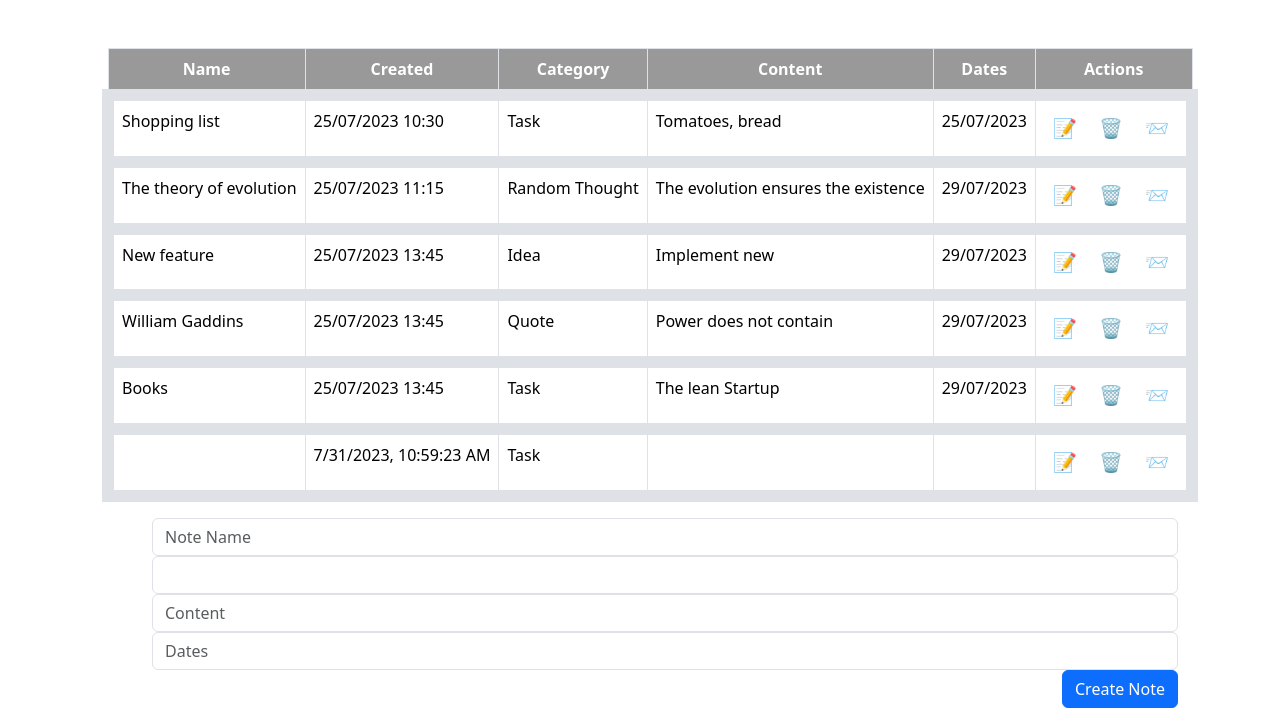
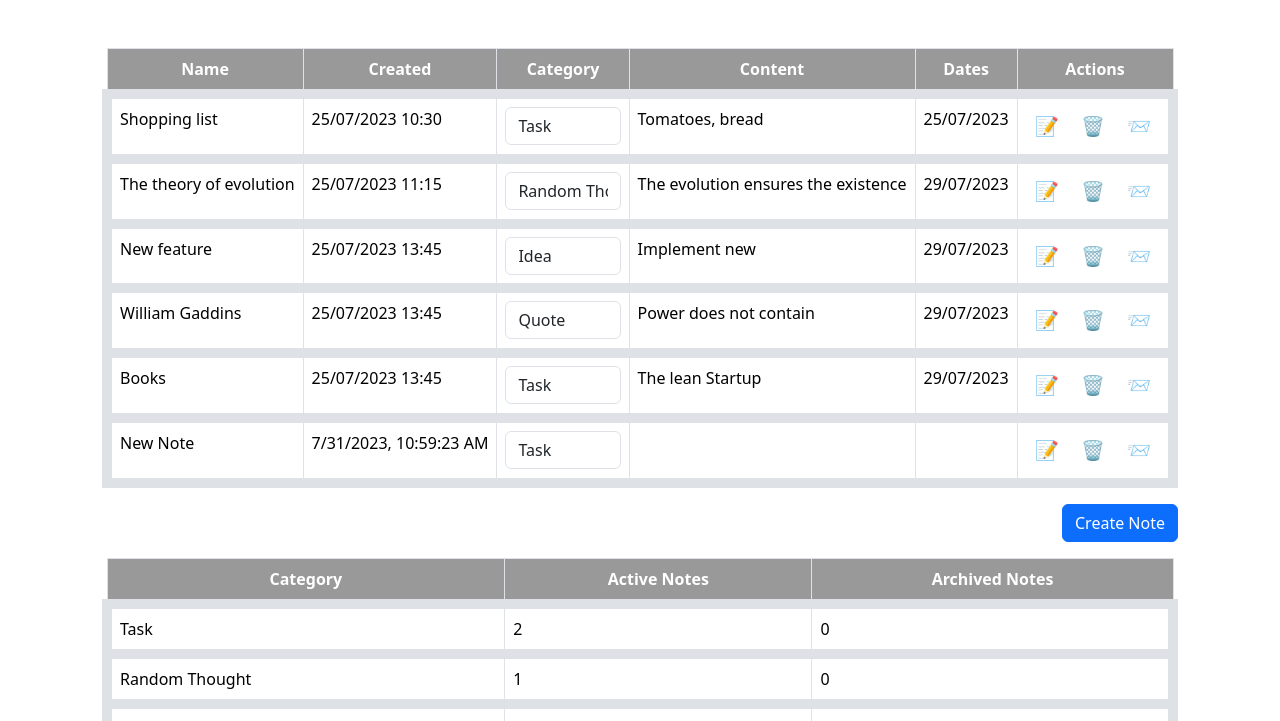
Before and after one commit to MikeI11/rad, a plain HTML site: page index.html in a window 1280 px wide. Both pictures are taken after a click on the button "Create Note". Shown: the top 721 px of the page. Drawn offline with nearby package versions, Linux system fonts and the light colour scheme.

Commit message:
moved options inside table

```diff
--- a/css/styles.css
+++ b/css/styles.css
@@ -13,7 +13,7 @@ table.table-bordered thead.first-row th {
 }
 
 table.table-bordered > tbody > tr  {
-  border: 12px solid #dee2e6;
+  border: 10px solid #dee2e6;
 }
 
 #addNoteForm {
@@ -29,9 +29,16 @@ table.table-bordered th {
     text-overflow: ellipsis;
 }
 
+
+
+td[data-field="name"],
+td[data-field="time"],
+td[data-field="content"],
+td[data-field="dates"],
 td[data-field="actions"] {
     width: 100px;
 }
+
 .emoji {
     font-size: 1.2rem;
 }
--- a/index.html
+++ b/index.html
@@ -28,23 +28,6 @@
          <form id="addNoteForm" class="mb-3">
     <div class="form-row">
         <div class="col">
-                        <input type="text" class="form-control" placeholder="Note Name" id="noteName">
-                    </div>
-                    <div class="col">
-                    <select class="form-control" id="noteCategory">
-                        <option value="Task">Task</option>
-                        <option value="Random Thought">Random Thought</option>
-                        <option value="Idea">Idea</option>
-                        <option value="Quote">Quote</option>
-                    </select>
-                    </div>
-                    <div class="col">
-                        <input type="text" class="form-control" placeholder="Content" id="noteContent">
-                    </div>
-                    <div class="col">
-                        <input type="text" class="form-control" placeholder="Dates" id="noteDates">
-                    </div>
-                    <div class="col">
             <button type="button" class="btn btn-primary btn-block" onclick="addNote()">Create Note</button>
         </div>
     </div>
--- a/js/script.js
+++ b/js/script.js
@@ -18,7 +18,16 @@ function renderNotesTable() {
         tr.innerHTML = `
             <td contenteditable="true" data-field="name">${note.name}</td>
             <td>${note.time}</td>
-            <td contenteditable="true" data-field="content">${note.category}</td>
+            <td>
+                <div class="col">
+                <select class="form-control" onchange="updateNoteData(this, ${note.id}, 'category')">
+                <option value="Task" ${note.category === 'Task' ? 'selected' : ''}>Task</option>
+                <option value="Random Thought" ${note.category === 'Random Thought' ? 'selected' : ''}>Random Thought</option>
+                <option value="Idea" ${note.category === 'Idea' ? 'selected' : ''}>Idea</option>
+                <option value="Quote" ${note.category === 'Quote' ? 'selected' : ''}>Quote</option>
+                </select>
+                </div>
+            </td>
             <td contenteditable="true" data-field="content">${note.content}</td>
             <td contenteditable="true" data-field="dates">${note.dates}</td>
             <td>
@@ -28,8 +37,8 @@ function renderNotesTable() {
                 <button class="btn btn-sm" onclick="deleteNote(${note.id})">
                 <span class="emoji">🗑️</span>
                 </button>
-                <button class="btn btn-sm" onclick="archiveNote(${note.id})">
-                <span class="emoji">📨</span>
+                <button class="btn btn-sm" onclick="archiveNote(${note.id})" data-archived="${note.archived}">
+                <span class="emoji">${note.archived ? '📚' : '📨'}</span>
                 </button>
             </td>
         `;
@@ -38,7 +47,7 @@ function renderNotesTable() {
         const nameField = tr.querySelector('[data-field="name"]');
         const contentField = tr.querySelector('[data-field="content"]');
         const datesField = tr.querySelector('[data-field="dates"]');
-
+        saveNotesToLocalStorage();
         nameField.addEventListener('keyup', (event) => updateNoteData(event, note.id, 'name'));
         contentField.addEventListener('keyup', (event) => updateNoteData(event, note.id, 'content'));
         datesField.addEventListener('keyup', (event) => updateNoteData(event, note.id, 'dates'));
@@ -113,19 +122,14 @@ function updateNoteData(event, noteId, field) {
 
 // Function to add a new note
 function addNote() {
-    const noteName = document.getElementById('noteName').value;
-    const noteCategory = document.getElementById('noteCategory').value;
-    const noteContent = document.getElementById('noteContent').value;
-    const noteDates = document.getElementById('noteDates').value;
 
-    // Add the new note to the data
     const newNote = {
         id: notesData.length + 1,
-        name: noteName,
+        name: 'New Note',
         time: new Date().toLocaleString(),
-        content: noteContent,
-        category: noteCategory,
-        dates: noteDates,
+        content: '',
+        category: '',
+        dates: '',
         archived: false,
     };
     notesData.push(newNote);
@@ -133,16 +137,22 @@ function addNote() {
     renderNotesTable();
     renderSummaryTable();
 
-    //document.getElementById('addNoteForm').reset();
-
-    document.getElementById('noteName').value = '';
-    document.getElementById('noteCategory').value = '';
-    document.getElementById('noteContent').value = '';
-    document.getElementById('noteDates').value = '';
     // Save the changes to localStorage
     saveNotesToLocalStorage();
 
+    // Attach event listeners to the contenteditable fields of the new note
+    const newNoteRow = document.getElementById(`noteRow-${newNote.id}`);
+    if (newNoteRow) {
+        const nameField = newNoteRow.querySelector('[data-field="name"]');
+        const contentField = newNoteRow.querySelector('[data-field="content"]');
+        const datesField = newNoteRow.querySelector('[data-field="dates"]');
+
+        nameField.addEventListener('keyup', (event) => updateNoteData(event, newNote.id, 'name'));
+        contentField.addEventListener('keyup', (event) => updateNoteData(event, newNote.id, 'content'));
+        datesField.addEventListener('keyup', (event) => updateNoteData(event, newNote.id, 'dates'));
+    }
 }
+
 // Function to delete a note
 function deleteNote(noteId) {
 
@@ -157,8 +167,6 @@ function deleteNote(noteId) {
 
 // Function to archive a note
 function archiveNote(noteId) {
-    // Implement logic to archive a note
-    // Update the "archived" property of the corresponding note to true
     const note = notesData.find((note) => note.id === noteId);
     if (note) {
         note.archived = true;
@@ -168,6 +176,7 @@ function archiveNote(noteId) {
         if (row) {
             row.style.display = 'none';
         }
+        noteData = noteData.filter((note) => note.id !== noteId);
     }
 
     renderNotesTable();
```
Lines whose indentation alone changed are shown as unchanged.
